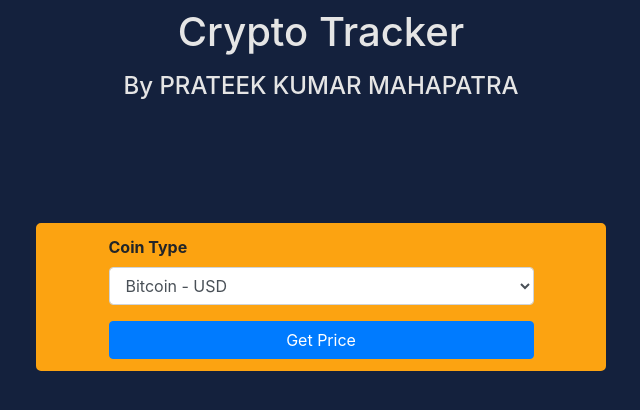
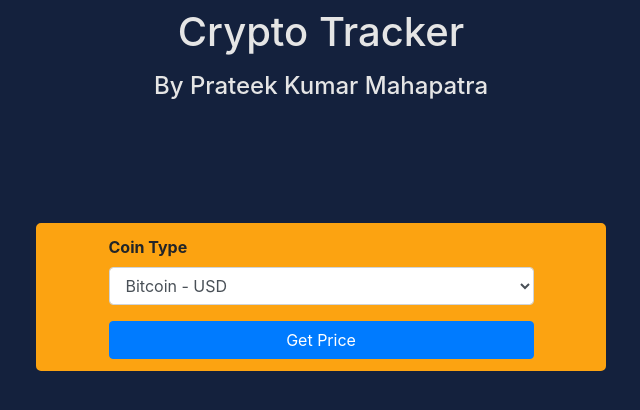
Before and after one commit to prateekkm/Cryptocurrency-Tracker-Web-App, a plain HTML site: page index.html in a window 1280 px wide. Shown: the whole page, without its empty margins (319-959 px from the left). Drawn offline with nearby package versions, Linux system fonts and the light colour scheme; a script that the page names is missing.

Commit message:
Update index.html

```diff
--- a/index.html
+++ b/index.html
@@ -13,7 +13,7 @@
     <div class="container">
         <div class="row justify-content-center">
             <h1 class="col-7 text-center mt-2">Crypto Tracker</h1>
-            <h4 class="col-7 text-center mt-2">By PRATEEK KUMAR MAHAPATRA</h4>
+            <h4 class="col-7 text-center mt-2">By Prateek Kumar Mahapatra</h4>
             <div class="col-md-6 row justify-content-center main fix" id="allContaint">
                 <div class="col-10">
                     <form action="" id="searchForm">
```
